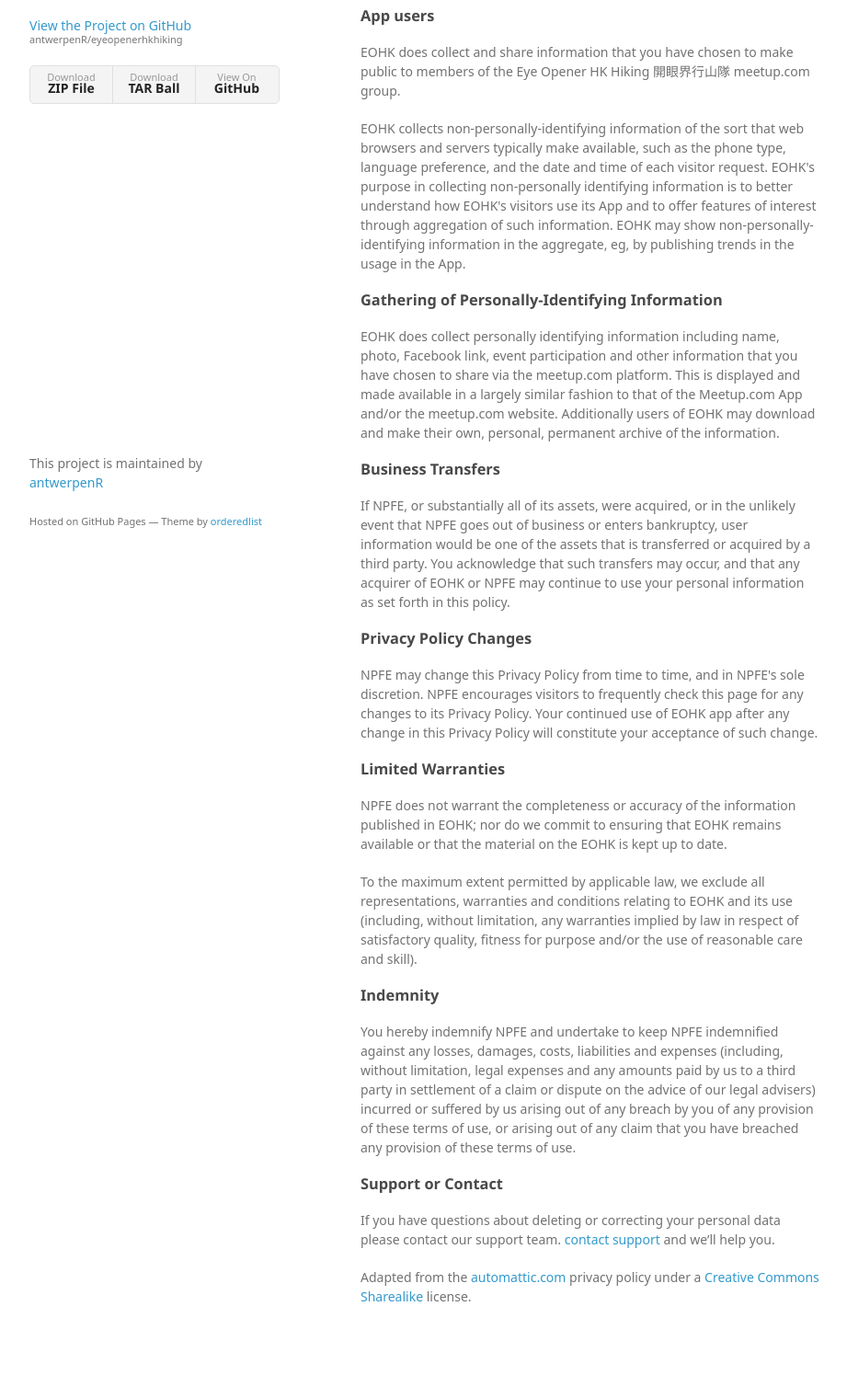
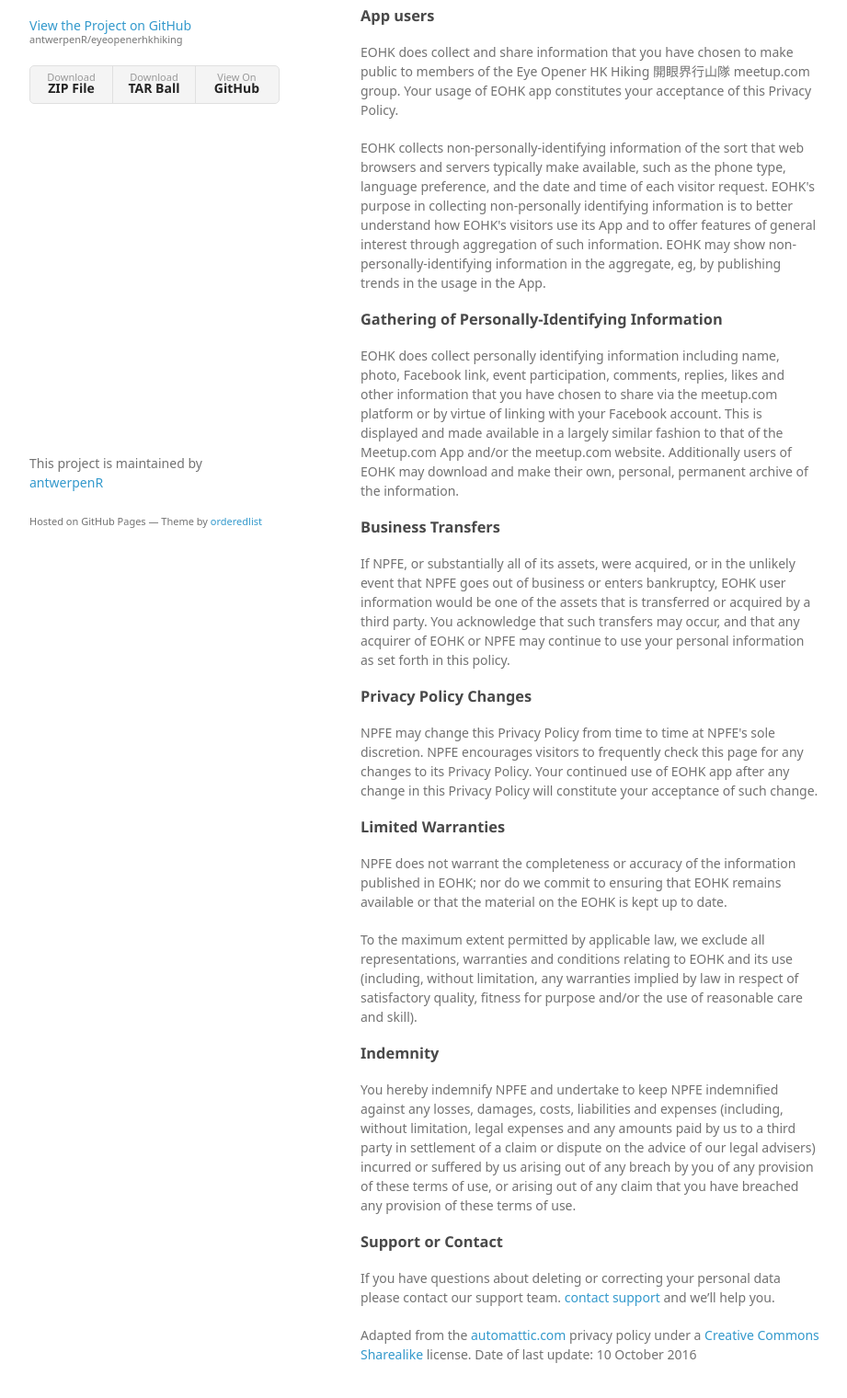
Before and after one commit to antwerpenR/eyeopenerhkhiking, a plain HTML site: page index.html in a window 1280 px wide. Shown: the part 154-1674 px from the top of the page at 92% size, without its empty margins (178-1099 px from the left). Before the commit the page ends 1644 px from the top, so only its background shows below. Drawn offline with Linux system fonts and the light colour scheme; a web font is replaced by a local one.

```diff
--- a/index.html
+++ b/index.html
@@ -34,24 +34,24 @@ EOHK is produced by New Perspectives Far East Limited registered at 3F, 148 Wing
 <h3>
 <a id="app-users" class="anchor" href="#app-users" aria-hidden="true"><span aria-hidden="true" class="octicon octicon-link"></span></a>App users</h3>
 
-<p>EOHK does collect and share information that you have chosen to make public to members of the Eye Opener HK Hiking 開眼界行山隊 meetup.com group.</p>
+<p>EOHK does collect and share information that you have chosen to make public to members of the Eye Opener HK Hiking 開眼界行山隊 meetup.com group.  Your usage of EOHK app constitutes your acceptance of this Privacy Policy.</p>
 
-<p>EOHK collects non-personally-identifying information of the sort that web browsers and servers typically make available, such as the phone type, language preference, and the date and time of each visitor request. EOHK's purpose in collecting non-personally identifying information is to better understand how EOHK's visitors use its App and to offer features of interest through aggregation of such information. EOHK may show non-personally-identifying information in the aggregate, eg, by publishing trends in the usage in the App.</p>
+<p>EOHK collects non-personally-identifying information of the sort that web browsers and servers typically make available, such as the phone type, language preference, and the date and time of each visitor request. EOHK's purpose in collecting non-personally identifying information is to better understand how EOHK's visitors use its App and to offer features of general interest through aggregation of such information. EOHK may show non-personally-identifying information in the aggregate, eg, by publishing trends in the usage in the App.</p>
 
 <h3>
 <a id="gathering-of-personally-identifying-information" class="anchor" href="#gathering-of-personally-identifying-information" aria-hidden="true"><span aria-hidden="true" class="octicon octicon-link"></span></a>Gathering of Personally-Identifying Information</h3>
 
-<p>EOHK does collect personally identifying information including name, photo, Facebook link, event participation and other information that you have chosen to share via the meetup.com platform. This is displayed and made available in a largely similar fashion to that of the Meetup.com App and/or the meetup.com website.  Additionally users of EOHK may download and make their own, personal, permanent archive of the information.  </p>
+<p>EOHK does collect personally identifying information including name, photo, Facebook link, event participation, comments, replies, likes and other information that you have chosen to share via the meetup.com platform or by virtue of linking with your Facebook account. This is displayed and made available in a largely similar fashion to that of the Meetup.com App and/or the meetup.com website.  Additionally users of EOHK may download and make their own, personal, permanent archive of the information.  </p>
 
 <h3>
 <a id="business-transfers" class="anchor" href="#business-transfers" aria-hidden="true"><span aria-hidden="true" class="octicon octicon-link"></span></a>Business Transfers</h3>
 
-<p>If NPFE, or substantially all of its assets, were acquired, or in the unlikely event that NPFE goes out of business or enters bankruptcy, user information would be one of the assets that is transferred or acquired by a third party. You acknowledge that such transfers may occur, and that any acquirer of EOHK or NPFE may continue to use your personal information as set forth in this policy.</p>
+<p>If NPFE, or substantially all of its assets, were acquired, or in the unlikely event that NPFE goes out of business or enters bankruptcy, EOHK user information would be one of the assets that is transferred or acquired by a third party. You acknowledge that such transfers may occur, and that any acquirer of EOHK or NPFE may continue to use your personal information as set forth in this policy.</p>
 
 <h3>
 <a id="privacy-policy-changes" class="anchor" href="#privacy-policy-changes" aria-hidden="true"><span aria-hidden="true" class="octicon octicon-link"></span></a>Privacy Policy Changes</h3>
 
-<p>NPFE may change this Privacy Policy from time to time, and in NPFE's sole discretion. NPFE encourages visitors to frequently check this page for any changes to its Privacy Policy. Your continued use of EOHK app after any change in this Privacy Policy will constitute your acceptance of such change.</p>
+<p>NPFE may change this Privacy Policy from time to time at NPFE's sole discretion. NPFE encourages visitors to frequently check this page for any changes to its Privacy Policy. Your continued use of EOHK app after any change in this Privacy Policy will constitute your acceptance of such change.</p>
 
 <h3>
 <a id="limited-warranties" class="anchor" href="#limited-warranties" aria-hidden="true"><span aria-hidden="true" class="octicon octicon-link"></span></a>Limited Warranties</h3>
@@ -71,7 +71,8 @@ EOHK is produced by New Perspectives Far East Limited registered at 3F, 148 Wing
 <p>If you have questions about deleting or correcting your personal data please contact our support team.
 <a href="mailto://roger@newperspectives.hk">contact support</a> and we’ll help you.</p>
 
-<p>Adapted from the <a href="https://automattic.com/privacy/">automattic.com</a> privacy policy under a <a href="https://creativecommons.org/licenses/by-sa/2.5/">Creative Commons Sharealike</a> license.</p>
+<p>Adapted from the <a href="https://automattic.com/privacy/">automattic.com</a> privacy policy under a <a href="https://creativecommons.org/licenses/by-sa/2.5/">Creative Commons Sharealike</a> license.
+Date of last update: 10 October 2016</p>
       </section>
       <footer>
         <p>This project is maintained by <a href="https://github.com/antwerpenR">antwerpenR</a></p>
```
Also changed, not shown: params.json (+1 -1 lines).
